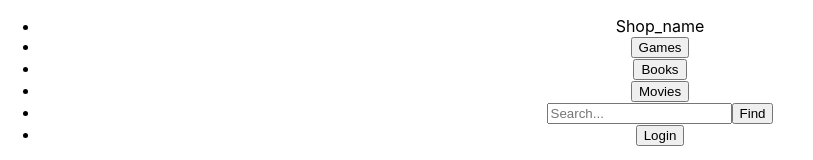
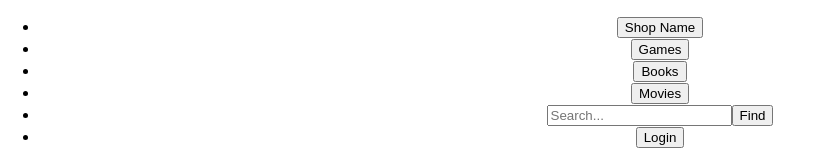
Before and after one commit to AdamStan/Shop_React, a React (Create React App) app: page / in a window 1280 px wide. Shown: the top 160 px of the page, without its empty margins (0-813 px from the left). Built offline with nearby package versions, Linux system fonts and the light colour scheme; no server answers.

Commit message:
Category buttons work corectly

```diff
--- a/src/App.js
+++ b/src/App.js
@@ -8,6 +8,7 @@ class App extends Component {
   constructor(props) {
     super(props);
     this.state = { items: [] };
+    this.getFromUrl = this.getFromUrl.bind(this)
   }
 
   componentDidMount() {
@@ -16,7 +17,6 @@ class App extends Component {
     .then((data) => {
       this.setState({ items: data })
       console.log(this.state.items)
-      this.forceUpdate()
     })
     .catch(console.log)
   }
@@ -24,12 +24,22 @@ class App extends Component {
   render(){
     return (
       <div className="App">
-        <TopMenu/>
+        <TopMenu updateFromUrl={this.getFromUrl}/>
         <h2> In our offer: </h2>
         <Product products={this.state.items} />
       </div>
     );
   }
+
+  getFromUrl(urlAddress){
+    fetch(urlAddress)
+    .then(res => res.json())
+    .then((data) => {
+      this.setState({ items: data })
+      console.log(this.state.items)
+    })
+    .catch(console.log)
+  }
 }
 
 export default App;
--- a/src/topmenu/CategoryButton.js
+++ b/src/topmenu/CategoryButton.js
@@ -1,8 +1,23 @@
 import React from 'react';
 
 class CategoryButton extends React.Component {
+
+    constructor(props){
+        super(props)
+        this.state = {
+            updateFromUrl : props.updateFromUrl,
+            urlAddress : props.address
+        }
+        this.updateUrl = this.updateUrl.bind(this)
+    }
+
+    updateUrl(event) {
+        event.preventDefault()
+        this.state.updateFromUrl(this.state.urlAddress)
+    }
+
     render() {
-        return (<button> {this.props.categoryName} </button>);
+        return (<button onClick={this.updateUrl}> {this.props.categoryName} </button>);
     }
 }
 
--- a/src/topmenu/TopMenu.js
+++ b/src/topmenu/TopMenu.js
@@ -7,17 +7,17 @@ class TopMenu extends React.Component {
     constructor(props) {
         super(props);
         this.state = {
-            value : null,
+            updateFromUrl : props.updateFromUrl,
         }
     }
 
     render() {
         return (
         <ul class="top-menu">
-            <li> Shop_name </li>
-            <li> <CategoryButton categoryName="Games" address="http://localhost:8080/items/allGames"/></li>
-            <li> <CategoryButton categoryName="Books" address="http://localhost:8080/items/allBooks"/></li>
-            <li> <CategoryButton categoryName="Movies" address="http://localhost:8080/items/allMovies"/></li>
+            <li> <CategoryButton updateFromUrl={this.state.updateFromUrl} categoryName="Shop Name" address="http://localhost:8080/items/all"/> </li>
+            <li> <CategoryButton updateFromUrl={this.state.updateFromUrl} categoryName="Games" address="http://localhost:8080/items/allGames"/></li>
+            <li> <CategoryButton updateFromUrl={this.state.updateFromUrl} categoryName="Books" address="http://localhost:8080/items/allBooks"/></li>
+            <li> <CategoryButton updateFromUrl={this.state.updateFromUrl} categoryName="Movies" address="http://localhost:8080/items/allMovies"/></li>
             <li> <SearchButton/> </li>
             <li> <LoginButton/> </li>
         </ul>
```
